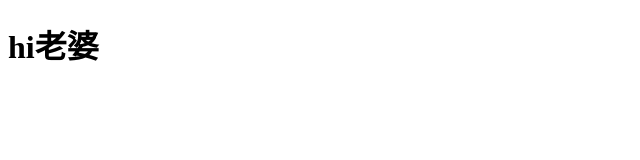
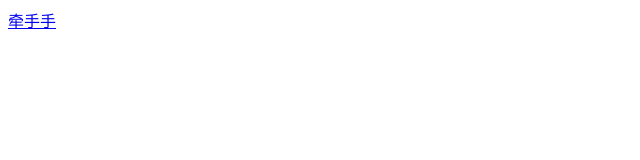
Before and after one commit to likeqybb/likeqybb.github.io, a plain HTML site: page index.html in a window 1280 px wide. Shown: the whole page, without its empty margins (0-640 px from the left). Drawn offline with Linux system fonts and the light colour scheme.

Commit message:
Update index.html

```diff
--- a/index.html
+++ b/index.html
@@ -5,6 +5,10 @@
 <title>爱呆呆</title>
 </head>
 <body>
-    <h1>hi老婆</h1>
+    <div>
+        <a href="https://likeqybb.github.io/likeqy">
+            <botton>牵手手</botton>
+        </a>
+    </div>
 </body>
 </html>
```
